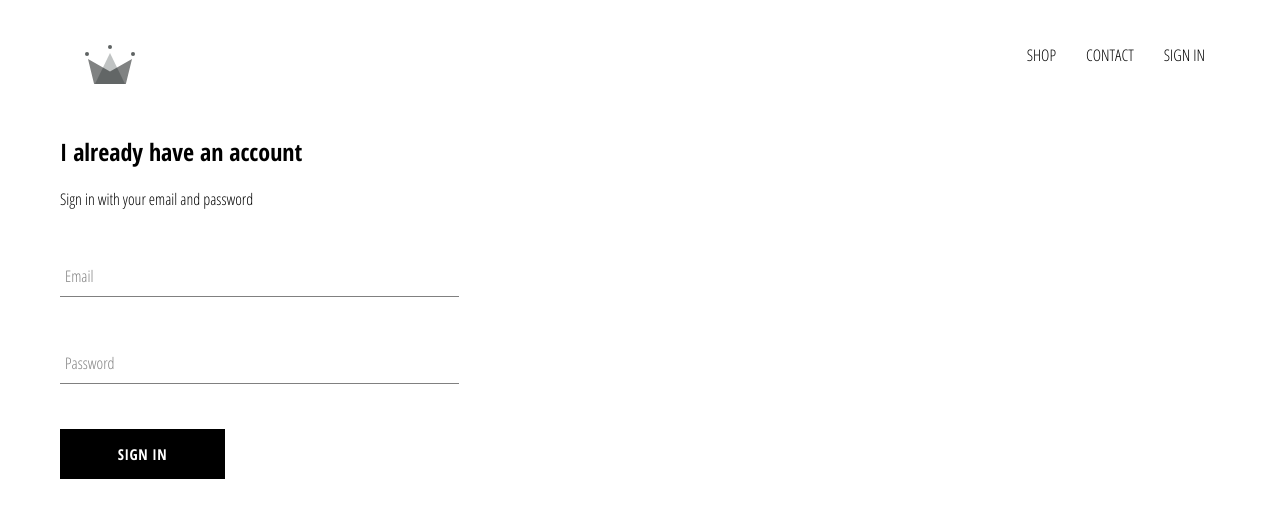
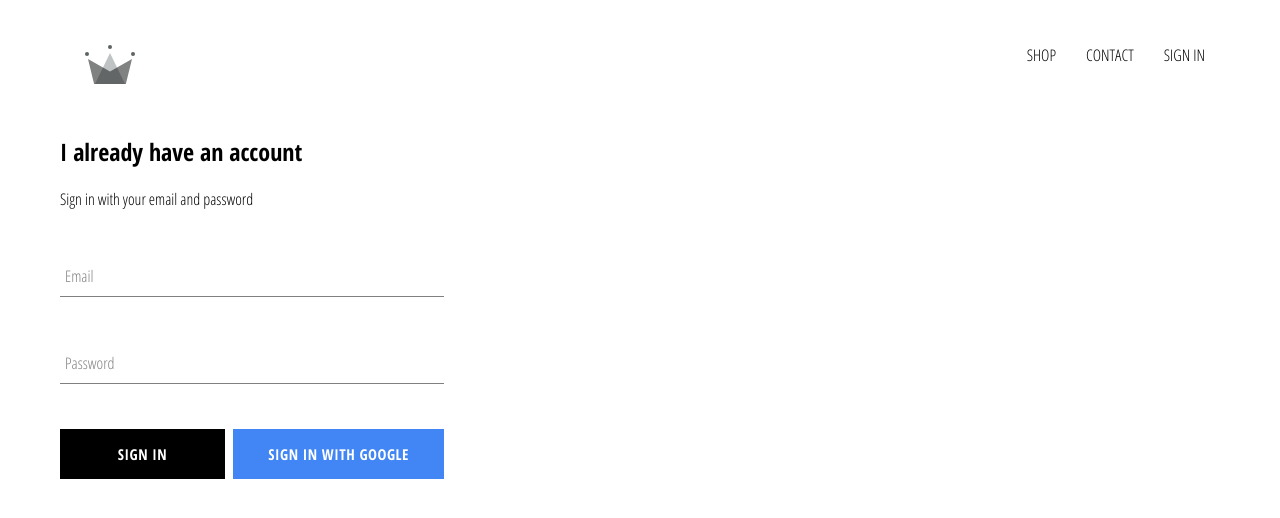
Before and after one commit to kvquezada/crwn-clothing, a React (Create React App) app: page /signin in a window 1280 px wide. Shown: the top 518 px of the page. Built offline with nearby package versions, Linux system fonts and the light colour scheme; no server answers.

Commit message:
integrated firebase into application, created sign in page with sign in with google

```diff
--- a/package.json
+++ b/package.json
@@ -6,6 +6,7 @@
     "@testing-library/jest-dom": "^5.12.0",
     "@testing-library/react": "^11.2.6",
     "@testing-library/user-event": "^12.8.3",
+    "firebase": "^8.6.1",
     "node-sass": "^5.0.0",
     "react": "^17.0.2",
     "react-dom": "^17.0.2",
--- a/src/App.css
+++ b/src/App.css
@@ -7,3 +7,7 @@
     text-decoration: none;
     color: #000;
 }
+
+* {
+    box-sizing: border-box;
+}
--- a/src/App.js
+++ b/src/App.js
@@ -7,11 +7,34 @@
 import ShopPage from "./page/shop/shop.component";
 import SignInAndSignUp from "./page/sign-in-and-sign-up/sign-in-and-sign-up.component";
 import Header from "./components/header/header.component";
+import {auth} from './firebase/firebase.utils';
 
-function App() {
+class App extends React.Component {
+    constructor() {
+        super();
+
+        this.state = {
+            currentUser: null
+        }
+    }
+
+    unsubscribeFromAuth = null
+
+    componentDidMount() {
+        this.unsubscribeFromAuth = auth.onAuthStateChanged(user => {
+            this.setState({currentUser: user});
+            console.log(user)
+        })
+    }
+
+    componentWillUnmount() {
+        this.unsubscribeFromAuth();
+    }
+
+    render() {
         return (
             <div>
-            <Header/>
+                <Header currentUser={this.state.currentUser}/>
                 <Switch>
                     <Route exact path='/' component={HomePage}/>
                     <Route exact path='/shop' component={ShopPage}/>
@@ -21,4 +44,6 @@
         );
     }
 
+}
+
 export default App;
--- a/src/components/custom-button/custom-button.component.jsx
+++ b/src/components/custom-button/custom-button.component.jsx
@@ -2,12 +2,13 @@
 
 import './custom-button.styles.scss';
 
-const CustomButton = ({ children, ...otherProps}) => {
+const CustomButton = ({ children, isGoogleSignIn, ...otherProps}) => {
     return (
-        <button className='custom-button' {...otherProps}>
-            {
-                children
-            }
+        <button
+            className={`${isGoogleSignIn ? 'google-sign-in' : ''} custom-button`}
+            {...otherProps}
+        >
+            {children}
         </button>
     );
 };
--- a/src/components/custom-button/custom-button.styles.scss
+++ b/src/components/custom-button/custom-button.styles.scss
@@ -19,4 +19,13 @@
     color: black;
     border: 1px solid black;
   }
+  &.google-sign-in {
+    background-color: #4285f4;
+    color: white;
+
+    &:hover {
+      background-color: #357ae8;
+      border: none;
+    }
+  }
 }
--- a/src/components/header/header.component.jsx
+++ b/src/components/header/header.component.jsx
@@ -3,9 +3,11 @@
 
 import './header.styles.scss';
 
+import {auth} from '../../firebase/firebase.utils';
+
 import {ReactComponent as Logo} from "../../assets/crown.svg";
 
-const Header = () => {
+const Header = ({currentUser}) => {
     return (
         <div className='header'>
             <Link className='logo-container' to="/">
@@ -18,9 +20,14 @@
                 <Link className='option' to='/contact'>
                     CONTACT
                 </Link>
-                <Link className='option' to='/signin'>
-                    SIGN IN
-                </Link>
+                {
+                    currentUser ?
+                        <div className='option' onClick={() => auth.signOut()}>SIGN OUT</div>
+                        :
+                        <Link className='option' to='/signin'>
+                            SIGN IN
+                        </Link>
+                }
             </div>
         </div>
     );
--- a/src/components/sign-in/sign-in.component.jsx
+++ b/src/components/sign-in/sign-in.component.jsx
@@ -2,9 +2,11 @@
 import React from 'react';
 
 import FormInput from "../form-input/form-input.component";
+import CustomButton from "../custom-button/custom-button.component";
+
+import {signInWithGoogle} from "../../firebase/firebase.utils";
 
 import './sign-in.styles.scss';
-import CustomButton from "../custom-button/custom-button.component";
 
 class SignIn extends React.Component {
     constructor(props) {
@@ -46,7 +48,10 @@
                                handleChange={this.handleChange}
                                label="Password"
                                required/>
-                    <CustomButton type='submit' value='Submit Form'>Sign in</CustomButton>
+                    <div className='buttons'>
+                        <CustomButton type='submit'>Sign in</CustomButton>
+                        <CustomButton onClick={signInWithGoogle} isGoogleSignIn>Sign in with Google</CustomButton>
+                    </div>
                 </form>
             </div>
         );
--- a/src/components/sign-in/sign-in.styles.scss
+++ b/src/components/sign-in/sign-in.styles.scss
@@ -6,4 +6,8 @@
   .title {
     margin: 10px 0;
   }
+  .buttons {
+    display: flex;
+    justify-content: space-between;
+  }
 }
--- /dev/null
+++ b/src/firebase/firebase.utils.js
@@ -0,0 +1,25 @@
+import firebase from "firebase/app";
+import 'firebase/firestore';
+import 'firebase/auth';
+
+
+const config = {
+    apiKey: "AIzaSyDsfwaQvGD8CYJUWUMiF_7ZMCJPHhDfAh4",
+    authDomain: "crwn-db-afa74.firebaseapp.com",
+    projectId: "crwn-db-afa74",
+    storageBucket: "crwn-db-afa74.appspot.com",
+    messagingSenderId: "893591299400",
+    appId: "1:893591299400:web:3b696b2933de7a71043f7d",
+    measurementId: "G-L674W2X3TY"
+};
+
+firebase.initializeApp(config);
+
+export const auth = firebase.auth();
+export const filestore = firebase.firestore();
+
+const provider = new firebase.auth.GoogleAuthProvider();
+provider.setCustomParameters({prompt: 'select_account'});
+export const signInWithGoogle = () => auth.signInWithPopup(provider);
+
+export default firebase;
```
Also changed, not shown: 1 other file (tests, documents, lock files or other folders). Lines whose indentation alone changed are shown as unchanged.
